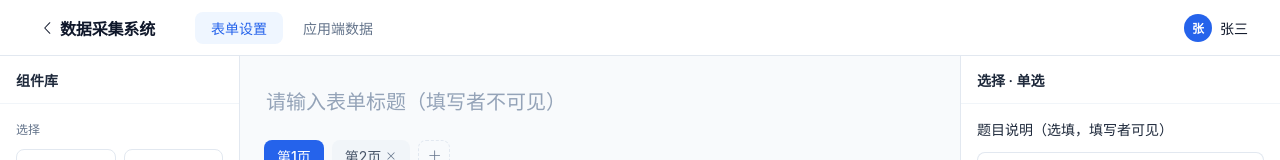
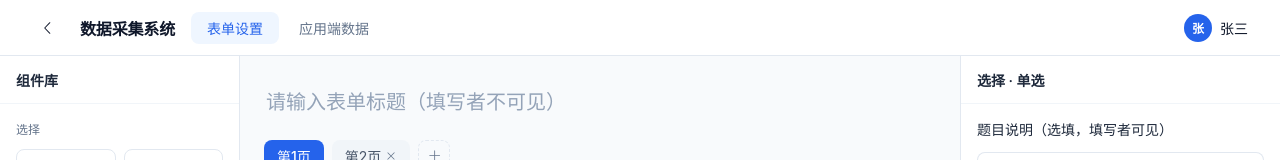
Before and after one commit to luyaoyaoqi/data-aggregation-system, a Vue app in the folder demo/: page / in a window 1280 px wide. Shown: the top 160 px of the page. Built offline with nearby package versions, Linux system fonts and the light colour scheme; a web font is replaced by a local one.

Commit message:
返回拆分

```diff
--- a/demo/src/components/TopNav.vue
+++ b/demo/src/components/TopNav.vue
@@ -11,10 +11,10 @@ const active = ref('form')
 <template>
   <header class="top-nav">
     <div class="nav-left">
-      <button type="button" class="back-btn">
+      <button type="button" class="back-btn" title="返回">
         <el-icon><ArrowLeft /></el-icon>
-        <span>数据采集系统</span>
       </button>
+      <h1 class="nav-title">数据采集系统</h1>
 
       <nav class="nav-menu">
         <button
@@ -53,29 +53,36 @@ const active = ref('form')
 .nav-left {
   display: flex;
   align-items: center;
-  gap: var(--sp-2xl);
+  gap: var(--sp-lg);
 }
 
 .back-btn {
-  display: flex;
+  display: inline-flex;
   align-items: center;
-  gap: var(--sp-xs);
+  justify-content: center;
+  width: 32px;
   height: 32px;
-  padding: 0 var(--sp-sm);
-  font-family: var(--ff-display);
-  font-size: var(--fs-16);
-  font-weight: 700;
+  font-family: inherit;
+  font-size: 16px;
   color: var(--c-nav-text);
   background: transparent;
   border: none;
   border-radius: var(--radius);
   cursor: pointer;
-  letter-spacing: -0.01em;
   transition: background 0.15s var(--ease);
 }
 
 .back-btn:hover {
   background: var(--c-nav-hover);
+}
+
+.nav-title {
+  margin: 0;
+  font-family: var(--ff-display);
+  font-size: var(--fs-16);
+  font-weight: 700;
+  color: var(--c-nav-text);
+  letter-spacing: -0.01em;
 }
 
 .nav-menu {
```
